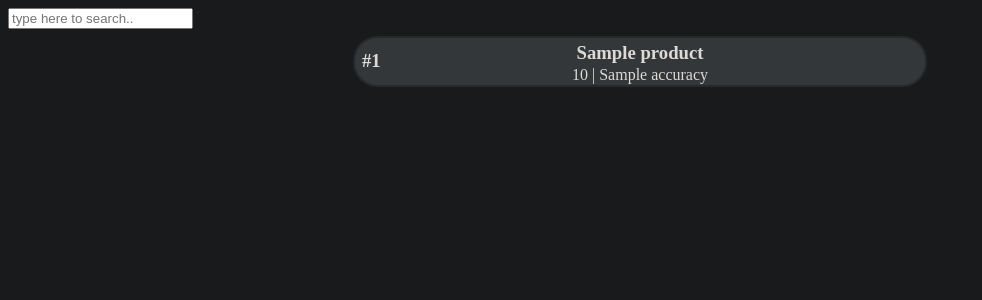
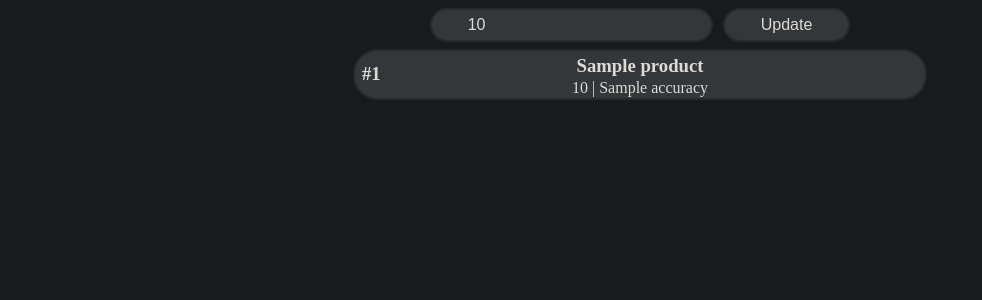
Before and after one commit to TriNitki/Buyout-Checker, a Django app: template buylist/templates/buylist/index.html in a window 1280 px wide. Shown: the top 300 px of the page, without its empty margins (0-982 px from the left). Run offline with Django 3.2, Linux system fonts and the light colour scheme; the template is opened without the code that fills it: most values are stand-ins (such as "Sample title", 1, 10 or a date in 2020).

Commit message:
update data + prof raskraska knopocheck
Updated method updating data in db with buttom

```diff
--- a/buylist/static/buylist/style.css
+++ b/buylist/static/buylist/style.css
@@ -21,3 +21,28 @@ body {
     top: 32px; left: 0px;
     margin-top: -20px;
 }
+.settings{
+    display: flex;
+    justify-content: center;
+    align-items: center;
+}
+.update_button input{
+    background-color: rgb(51, 55, 58);
+    border: 2px #262a2b solid;
+    border-radius: 25px;
+    color: rgb(221, 218, 214);
+    font-size: 16px;
+    padding: 6px 36px;
+    margin-left: 5px;
+    margin-right: 5px;
+}
+.search_bar input{
+    background-color: rgb(51, 55, 58);
+    border: 2px #262a2b solid;
+    border-radius: 25px;
+    color: rgb(221, 218, 214);
+    font-size: 16px;
+    padding: 6px 36px;
+    margin-left: 5px;
+    margin-right: 5px;
+}
--- a/buylist/templates/buylist/index.html
+++ b/buylist/templates/buylist/index.html
@@ -12,7 +12,16 @@
 
 <body>
 {% block settings %}
-<input id="search_here" placeholder="type here to search.." />
+    <div class="settings">
+        <div class="search_bar">
+            <input id="search_here" value="10" placeholder="type here to search.." />
+        </div>
+        <form action="#" method="get">
+            <div class="update_button">
+                <input type="submit" class="btn" value="Update" name="mybtn">
+            </div>
+        </form>
+    </div>
 {% endblock settings %}
 
 {% block content %}
```
Also changed, not shown: buylist/views.py (+7 -3 lines), db.sqlite3. Lines whose indentation alone changed are shown as unchanged.
